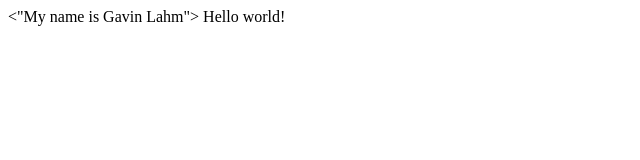
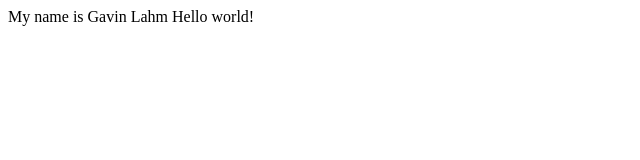
Before and after one commit to GavinLahm/GavinLahm.github.io, a plain HTML site: page Index.html in a window 1280 px wide. Shown: the whole page, without its empty margins (0-640 px from the left). Drawn offline with Linux system fonts and the light colour scheme.

Commit message:
Update Index.html

```diff
--- a/Index.html
+++ b/Index.html
@@ -9,6 +9,6 @@
 <script src=""></script>
 <!--- Code above this line will not be displayed on the browser -->
 <body>
-<"My name is Gavin Lahm"> Hello world! </p>
+My name is Gavin Lahm Hello world! </p>
 </body>
 </html>
```
